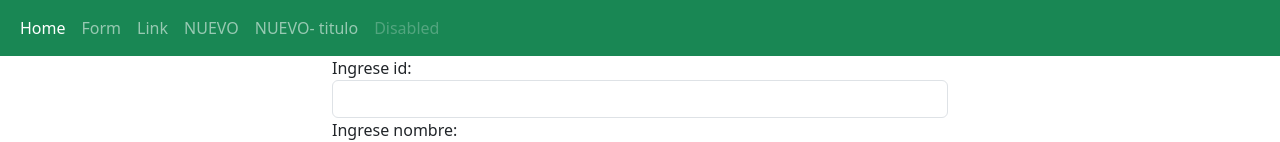
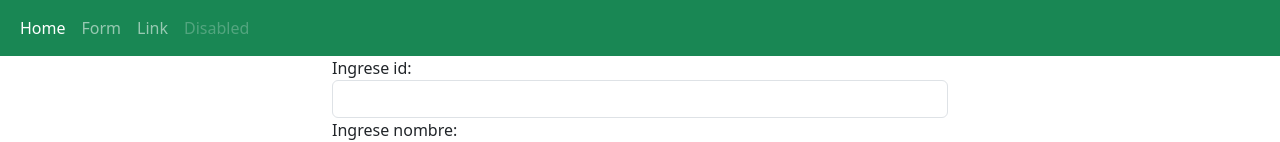
Before and after one commit to AlexBlacio1/frontend, an Angular app: page /formulario in a window 1280 px wide. Shown: the top 142 px of the page. Built offline with nearby package versions, Linux system fonts and the light colour scheme; no server answers.

Commit message:
Update nav-bar.component.html

```diff
--- a/src/app/components/nav-bar/nav-bar.component.html
+++ b/src/app/components/nav-bar/nav-bar.component.html
@@ -10,12 +10,7 @@
         <li class="nav-item">
           <a class="nav-link" href="#">Link</a>
         </li>
-        <li class="nav-item">
-          <a class="nav-link" href="#">NUEVO</a>
-        </li>
-         <li class="nav-item">
-          <a class="nav-link" href="#">NUEVO- titulo</a>
-        </li>
+
         <li class="nav-item">
           <a class="nav-link disabled" href="#">Disabled</a>
         </li>
```
